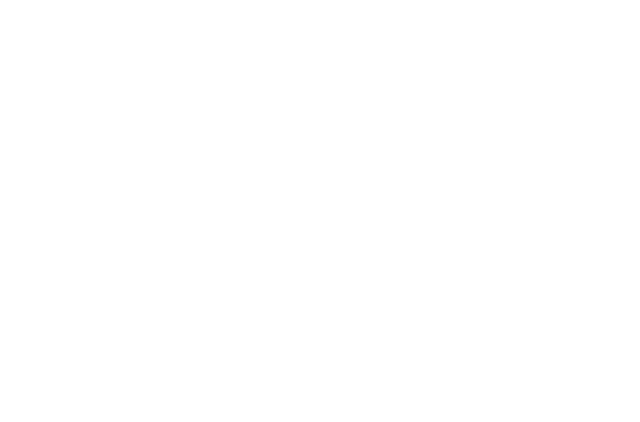
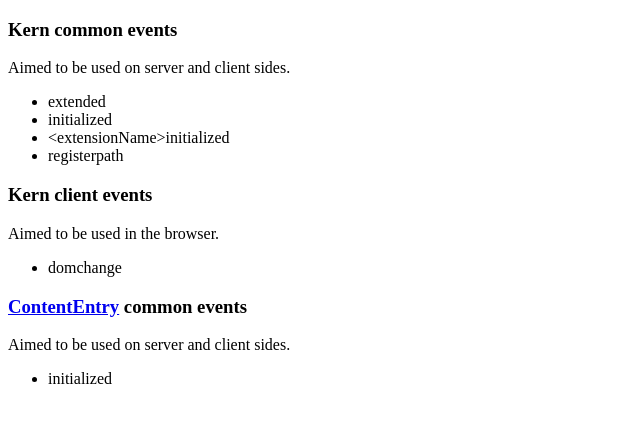
Before and after one commit to zeropaper/KernDocs, a plain HTML site: page developer/events.html in a window 1280 px wide. Shown: the whole page, without its empty margins (0-640 px from the left). Drawn offline with Linux system fonts and the light colour scheme.

Commit message:
Writing documentation......

```diff
--- a/developer/events.html
+++ b/developer/events.html
@@ -2,9 +2,51 @@
 <html>
 <head>
 <meta http-equiv="Content-Type" content="text/html; charset=UTF-8">
-<title>Developer documentation | Events</title>
+<title>Events</title>
 </head>
 <body>
 
+
+<section>
+  <header>
+    <h3>Kern common events</h3>
+    <div>Aimed to be used on server and client sides.</div>
+  </header>
+
+	<ul>
+    <li>extended</li>
+    <li>initialized</li>
+    <li>&lt;extensionName&gt;initialized</li>
+    <li>registerpath</li>
+	</ul>
+
+</section>
+
+
+<section>
+  <header>
+    <h3>Kern client events</h3>
+    <div>Aimed to be used in the browser.</div>
+  </header>
+
+  <ul>
+    <li>domchange</li>
+  </ul>
+
+</section>
+
+
+<section>
+  <header>
+    <h3><a href="contentEntry.html">ContentEntry</a> common events</h3>
+    <div>Aimed to be used on server and client sides.</div>
+  </header>
+
+  <ul>
+    <li>initialized</li>
+  </ul>
+
+</section>
+
 </body>
 </html>
```
Also changed, not shown: designer/index.html (+1 -1 lines), designer/templates.html (+1 -1 lines), developer/extensions.html (+1 -1 lines), developer/index.html (+1 -1 lines), redactor/index.html (+1 -1 lines), roadmap.html (+15 -2 lines).
